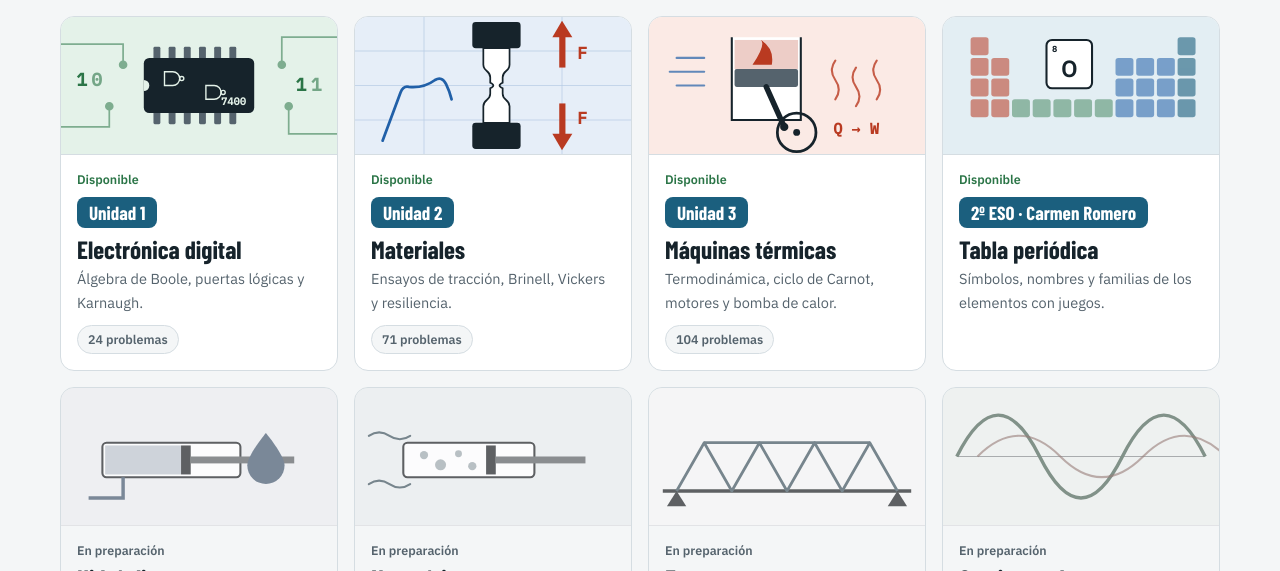
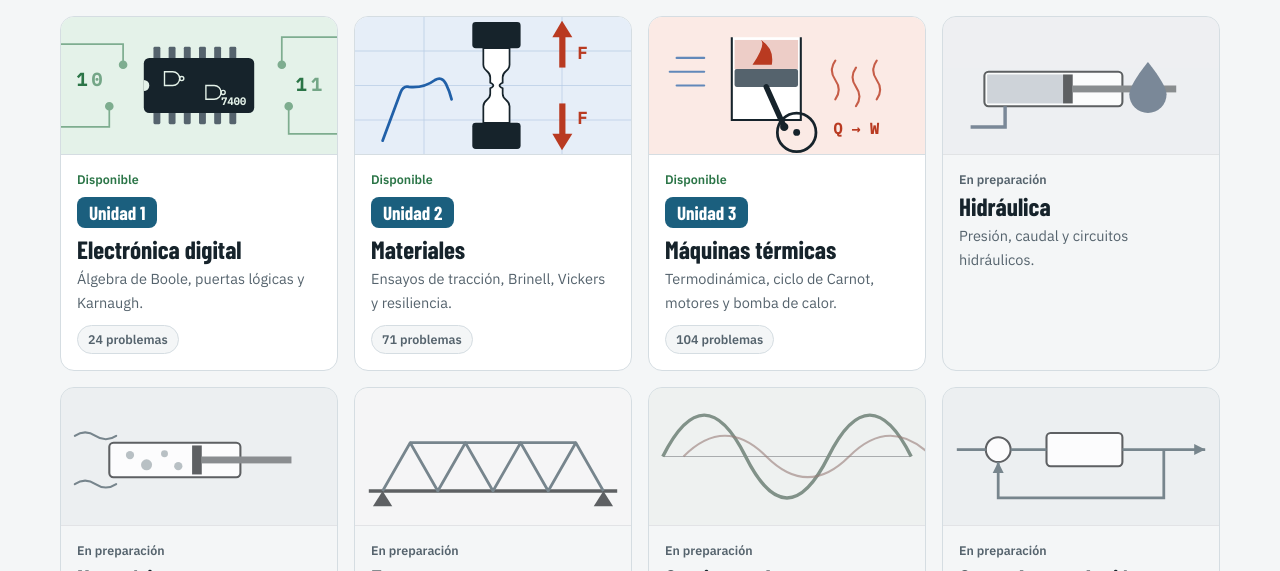
Before and after one commit to davidrayo-tecno/Tecno, a plain HTML site: page index.html in a window 1280 px wide. Shown: the part 695-1266 px from the top of the page. Drawn offline with nearby package versions, Linux system fonts and the light colour scheme.

Commit message:
Enlaza las animaciones de motores en Máquinas térmicas y quita la tabla periódica de la portada
Co-Authored-By: Claude Opus 5.5 <noreply@anthropic.com>
Claude-Session: https://claude.ai/code/session_01MKfDwARrVccxJXT91QpSLv

```diff
--- a/index.html
+++ b/index.html
@@ -425,7 +425,6 @@ svg.art{display:block;width:100%;height:auto}
           <li><a href="electronica-digital.html"><span class="tnum">Unidad 1</span>Electrónica digital</a></li>
           <li><a href="materiales.html"><span class="tnum">Unidad 2</span>Materiales</a></li>
           <li><a href="maquinas-termicas.html"><span class="tnum">Unidad 3</span>Máquinas térmicas</a></li>
-          <li><a href="tablaperiodica/"><span class="tnum">2º ESO</span>Tabla periódica</a></li>
           <li><a href="algoritmos.html"><span class="tnum">Programación</span>Algoritmos</a></li>
           <li class="sep" aria-hidden="true">En preparación</li>
           <li><a href="hidraulica.html">Hidráulica</a></li>
@@ -658,22 +657,6 @@ svg.art{display:block;width:100%;height:auto}
           <span class="u-body"><span class="u-top"><span class="st ok">Disponible</span></span>
           <span class="tema">Unidad 3</span><strong>Máquinas térmicas</strong><span class="u-desc">Termodinámica, ciclo de Carnot, motores y bomba de calor.</span>
           <span class="u-foot"><span data-progress="maquinas-termicas-problemas.html" data-total="104">104 problemas</span></span></span>
-        </a>
-      </div>
-      <div class="col" data-state="ok" data-name="tabla periódica elementos químicos, símbolos y familias para 2º eso.">
-        <a class="unit" href="tablaperiodica/">
-          <span class="u-pic"><svg class="u-art" viewBox="0 0 400 200" role="img" aria-label="Tabla periódica simplificada" preserveAspectRatio="xMidYMid slice"><rect width="400" height="200" style="fill:var(--brand-soft)"/>
-<g style="fill:var(--hot);opacity:.55"><rect x="40" y="30" width="26" height="26" rx="4"/><rect x="40" y="60" width="26" height="26" rx="4"/><rect x="40" y="90" width="26" height="26" rx="4"/><rect x="40" y="120" width="26" height="26" rx="4"/><rect x="70" y="60" width="26" height="26" rx="4"/><rect x="70" y="90" width="26" height="26" rx="4"/><rect x="70" y="120" width="26" height="26" rx="4"/></g>
-<g style="fill:var(--work);opacity:.45"><rect x="100" y="120" width="26" height="26" rx="4"/><rect x="130" y="120" width="26" height="26" rx="4"/><rect x="160" y="120" width="26" height="26" rx="4"/><rect x="190" y="120" width="26" height="26" rx="4"/><rect x="220" y="120" width="26" height="26" rx="4"/></g>
-<g style="fill:var(--cold);opacity:.55"><rect x="250" y="60" width="26" height="26" rx="4"/><rect x="280" y="60" width="26" height="26" rx="4"/><rect x="310" y="60" width="26" height="26" rx="4"/><rect x="250" y="90" width="26" height="26" rx="4"/><rect x="280" y="90" width="26" height="26" rx="4"/><rect x="310" y="90" width="26" height="26" rx="4"/><rect x="250" y="120" width="26" height="26" rx="4"/><rect x="280" y="120" width="26" height="26" rx="4"/><rect x="310" y="120" width="26" height="26" rx="4"/></g>
-<g style="fill:var(--brand);opacity:.6"><rect x="340" y="30" width="26" height="26" rx="4"/><rect x="340" y="60" width="26" height="26" rx="4"/><rect x="340" y="90" width="26" height="26" rx="4"/><rect x="340" y="120" width="26" height="26" rx="4"/></g>
-<rect x="150" y="34" width="66" height="70" rx="8" style="fill:var(--surface);stroke:var(--ink);stroke-width:3"/>
-<text x="158" y="52" style="fill:var(--ink);font:600 12px var(--mono)">8</text>
-<text x="183" y="88" text-anchor="middle" style="fill:var(--ink);font:700 34px var(--body)">O</text>
-</svg></span>
-          <span class="u-body"><span class="u-top"><span class="st ok">Disponible</span></span>
-          <span class="tema">2º ESO · Carmen Romero</span><strong>Tabla periódica</strong><span class="u-desc">Símbolos, nombres y familias de los elementos con juegos.</span>
-          <span class="u-foot"></span></span>
         </a>
       </div>
       <div class="col" data-state="soon" data-name="hidráulica presión, caudal y circuitos hidráulicos.">
@@ -943,7 +926,7 @@ svg.art{display:block;width:100%;height:auto}
   const q=document.getElementById('buscar'),cols=[...document.querySelectorAll('#lista > .col')],empty=document.getElementById('vacio');
   const norm=s=>s.toLowerCase().normalize('NFD').replace(/[\u0300-\u036f]/g,'');
   // palabras clave extra para que la búsqueda encuentre temas, no solo nombres
-  const extra={'tablaperiodica/':'elementos quimica simbolo simbolos familias metales halogenos gases nobles fisica','materiales.html':'traccion brinell vickers resiliencia charpy dureza probeta ensayo elasticidad','maquinas-termicas.html':'carnot motor otto diesel calor rendimiento frigorifica bomba','electronica-digital.html':'boole puertas logicas karnaugh binario hexadecimal nand nor morgan','corriente-alterna.html':'impedancia rlc potencia fasor','control-y-regulacion.html':'lazo sensor transferencia','hidraulica.html':'pascal caudal bernoulli presion','neumatica.html':'cilindro valvula compresor aire','estructuras.html':'esfuerzo traccion compresion flexion viga'};
+  const extra={'materiales.html':'traccion brinell vickers resiliencia charpy dureza probeta ensayo elasticidad','maquinas-termicas.html':'carnot motor otto diesel calor rendimiento frigorifica bomba','electronica-digital.html':'boole puertas logicas karnaugh binario hexadecimal nand nor morgan','corriente-alterna.html':'impedancia rlc potencia fasor','control-y-regulacion.html':'lazo sensor transferencia','hidraulica.html':'pascal caudal bernoulli presion','neumatica.html':'cilindro valvula compresor aire','estructuras.html':'esfuerzo traccion compresion flexion viga'};
   function apply(){
     const term=norm(q.value.trim()),f=document.querySelector('input[name=f]:checked').value;let shown=0;
     cols.forEach(c=>{const href=c.querySelector('a').getAttribute('href');const text=norm(c.dataset.name+' '+(extra[href]||''));
```
Also changed, not shown: maquinas-termicas.html (+9 -0 lines).
